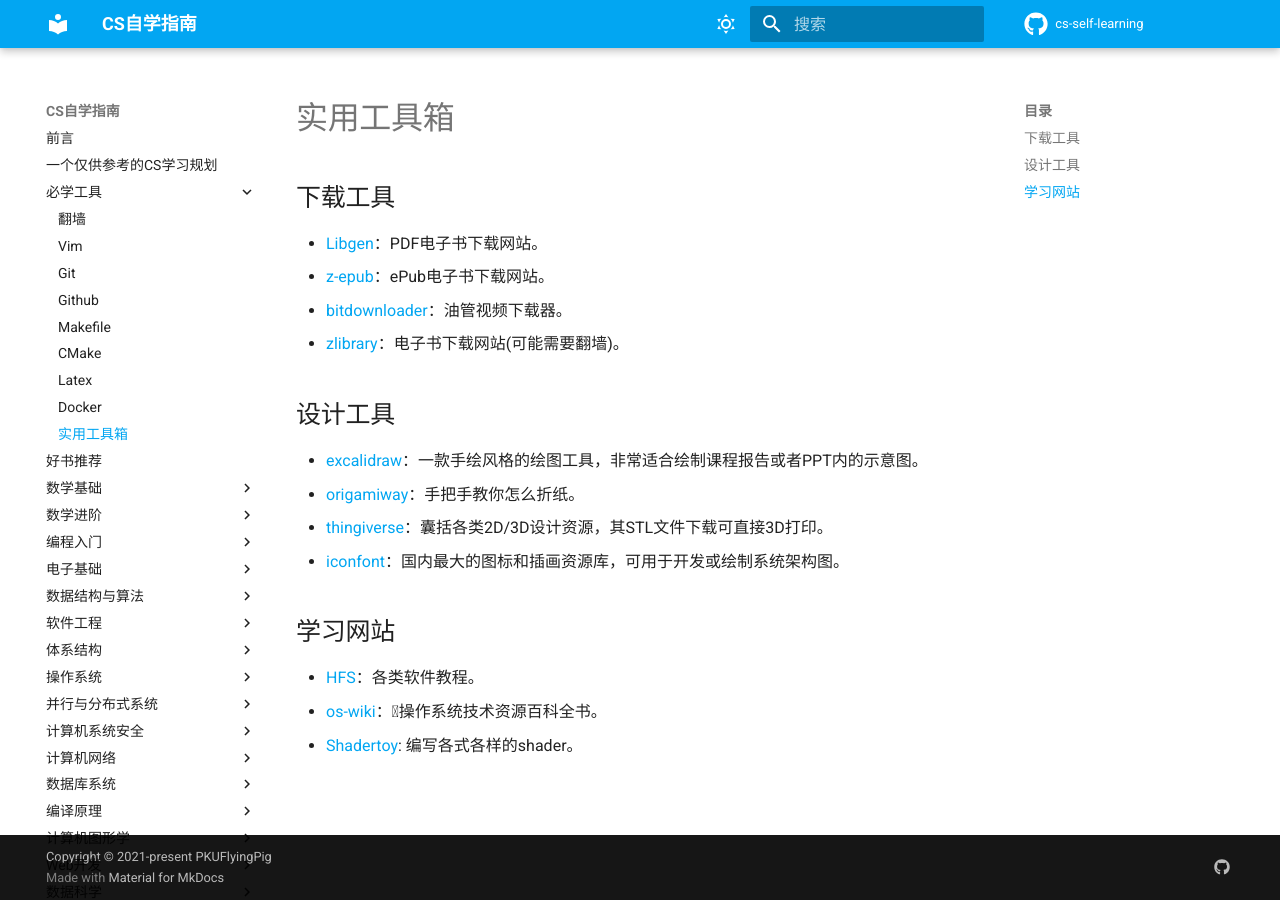
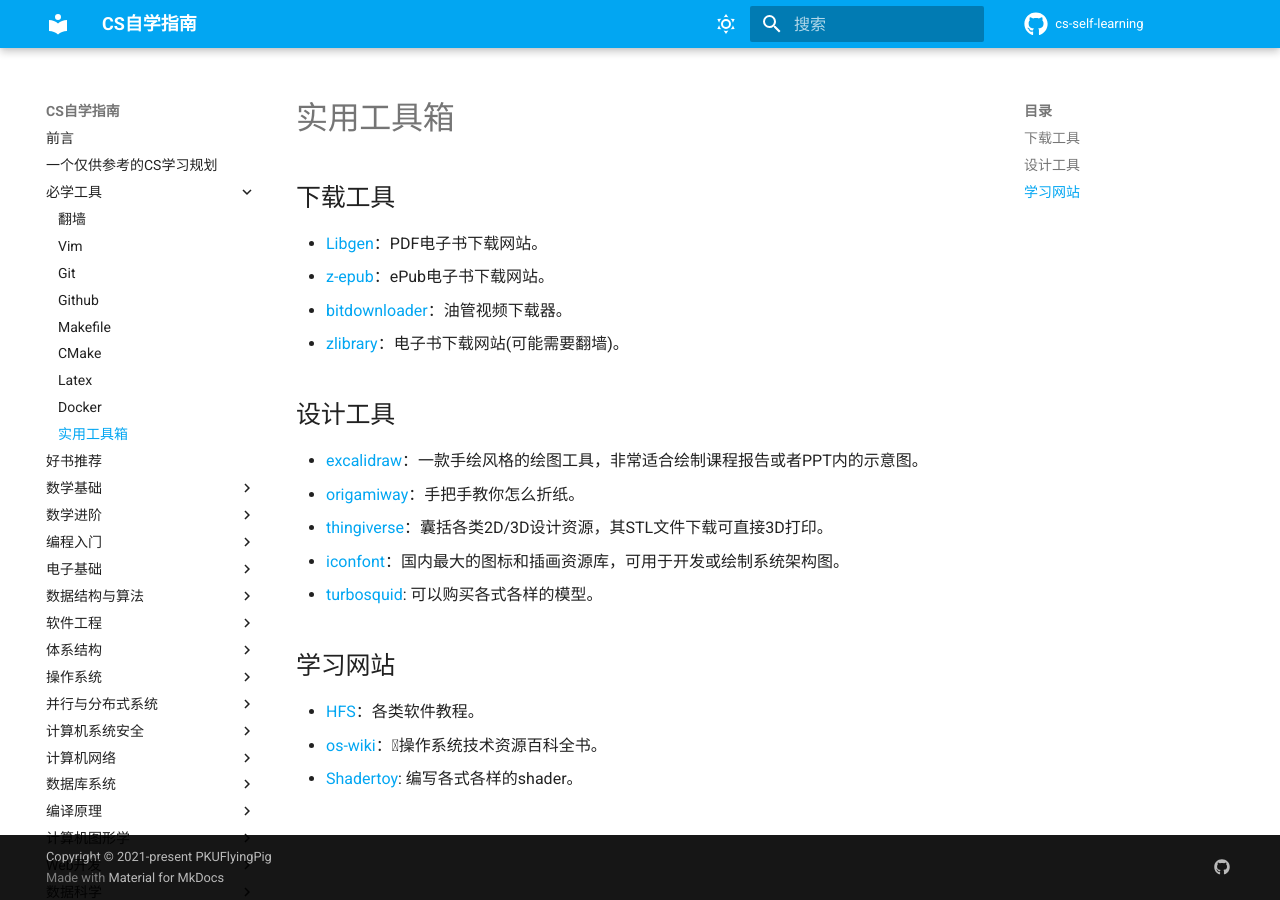
Before and after one commit to PKUFlyingPig/cs-self-learning, an MkDocs documentation site: the page built from docs/必学工具/tools.md, in a window 1280 px wide. Built offline with MkDocs 1.6.1 and Material for MkDocs 9.7.7, drawn with Linux system fonts in a browser that asks for light colours; comment, search, counter and statistics services are not loaded.

Commit message:
add turbosquid

```diff
--- a/docs/必学工具/tools.md
+++ b/docs/必学工具/tools.md
@@ -9,6 +9,7 @@
 - [origamiway](https://www.origamiway.com/paper-folding-crafts-step-by-step.shtml)：手把手教你怎么折纸。
 - [thingiverse](https://www.thingiverse.com/)：囊括各类2D/3D设计资源，其STL文件下载可直接3D打印。
 - [iconfont](https://www.iconfont.cn)：国内最大的图标和插画资源库，可用于开发或绘制系统架构图。
+- [turbosquid](https://www.turbosquid.com/): 可以购买各式各样的模型。
 
 ## 学习网站
 - [HFS](https://hepsoftwarefoundation.org/training/curriculum.html)：各类软件教程。
```
